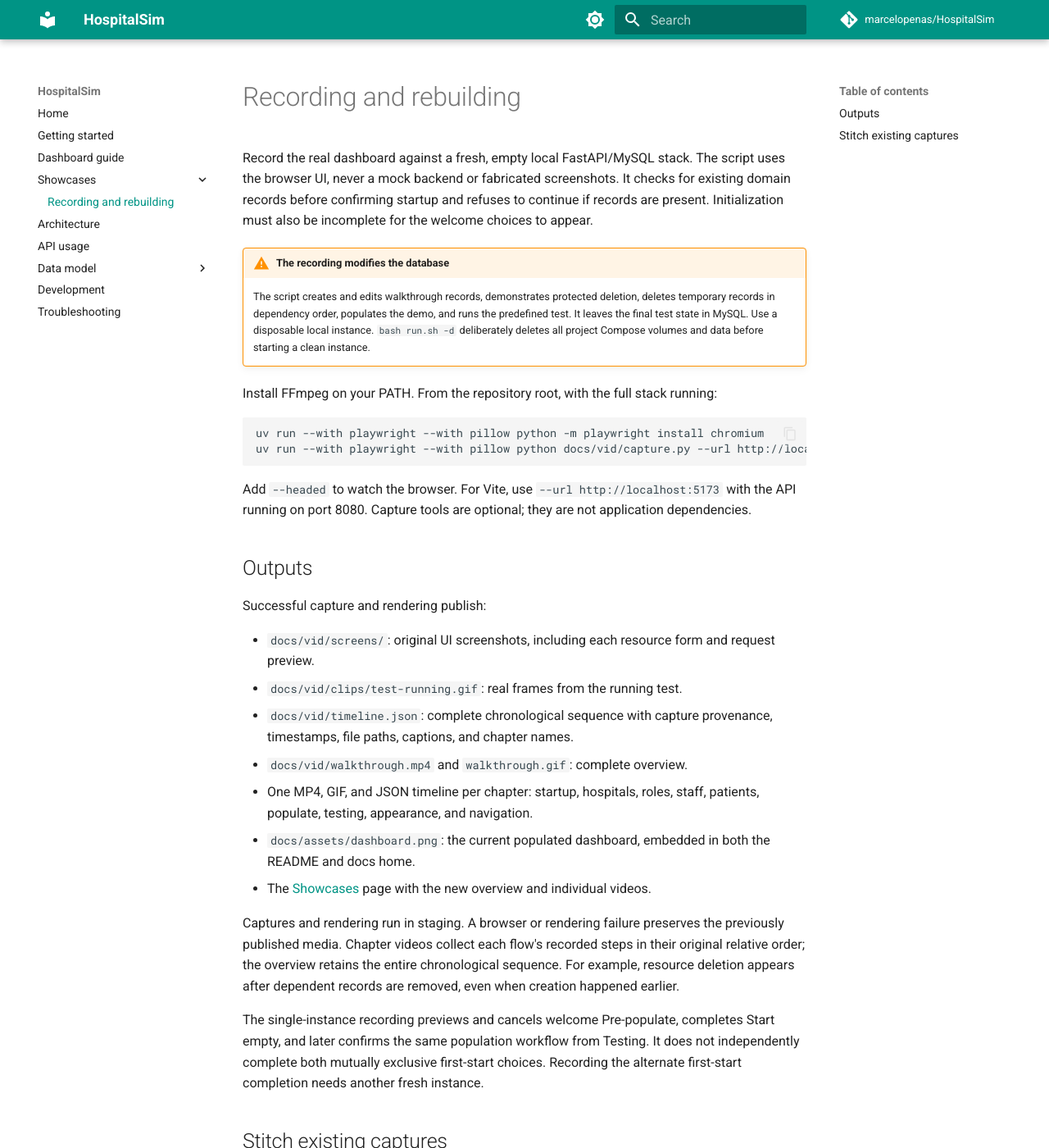
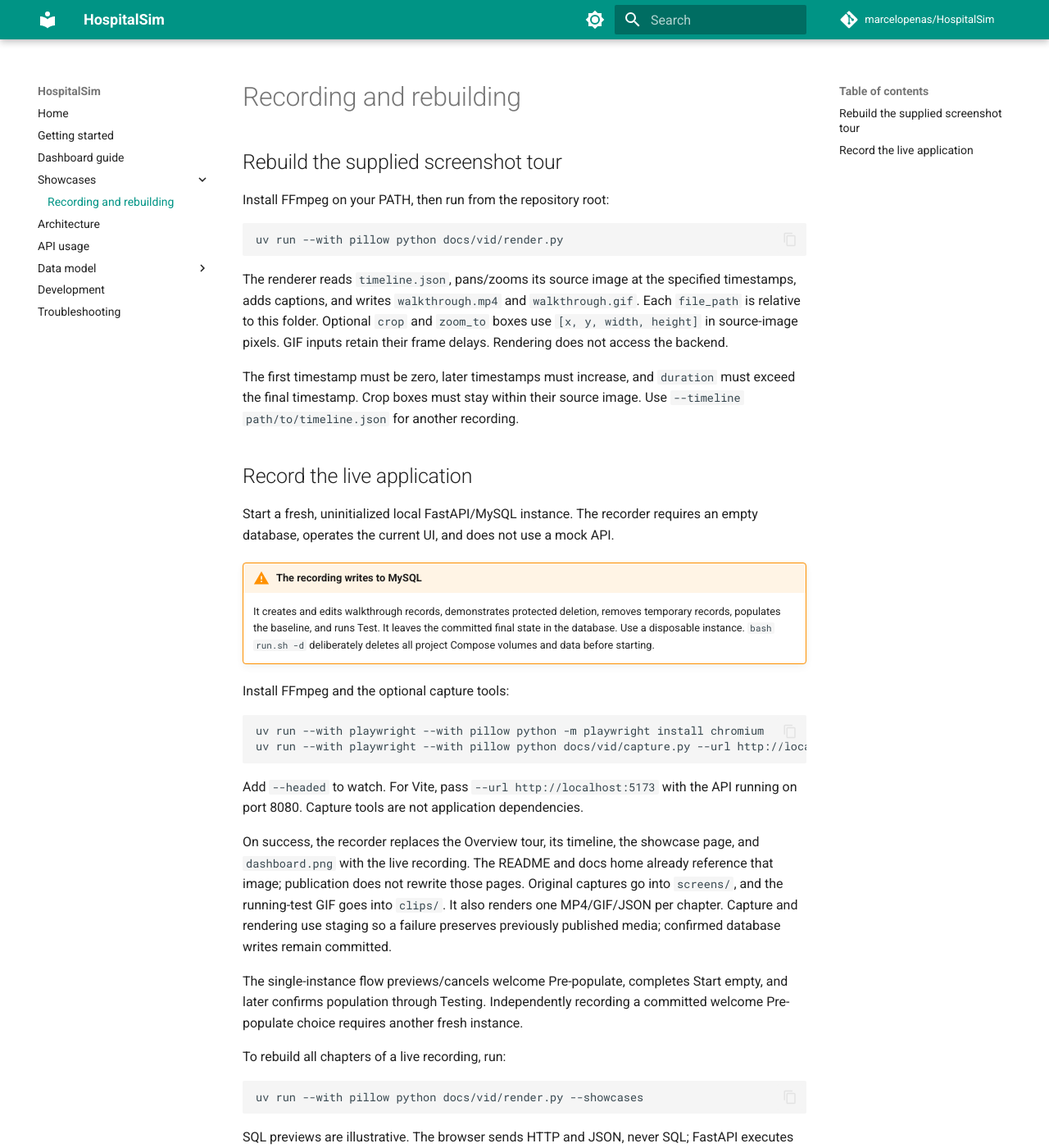
Before and after one commit to marcelopenas/HospitalSim, an MkDocs documentation site: the page built from docs/vid/recording.md, in a window 1280 px wide and 1400 px high. Shown: the whole window at 82% size. Built offline with MkDocs 1.6.1 and Material for MkDocs 9.7.7, drawn with Linux system fonts in a browser that asks for light colours; comment, search, counter and statistics services are not loaded; some of the changed text lies outside the part shown.

Commit message:
New video demo in docs

````diff
--- a/docs/vid/index.md
+++ b/docs/vid/index.md
@@ -1,23 +1,26 @@
 # Showcases
 
-This section is reserved for recordings of the current dashboard connected to FastAPI and MySQL. The earlier interface video has been removed from this page because it does not represent the current UI. Current recordings and a replacement dashboard screenshot have not yet been captured.
+## Current dashboard Overview
 
-## Flows
+This 54-second tour uses the dashboard screenshot supplied with this version. Camera movement highlights the navigation, metrics, care assignments, Testing entry point, patient profiles, appearance controls, and documentation links. It does not record browser clicks, CRUD operations, or a running test.
 
-| Showcase | What the recording covers |
-| --- | --- |
-| Startup | Both welcome options, the Pre-populate write preview and cancellation, Start empty confirmation, and the empty dashboard |
-| Hospitals | Create name/location/capacity, review POST, edit location and review PATCH, read response JSON, protected deletion, and successful deletion after dependencies are removed |
-| Roles | Create and edit names/descriptions and access type, request previews, individual reads, and deletion after staff references are removed |
-| Staff | Name fields, admission DATE, UTC check-in DATETIME, decimal salary, hospital selection, role checkboxes, create/edit/read previews and responses, and deletion after patient references are removed |
-| Patients | Default profile and optional upload control, names, birth date, hospital and optional staff selection, create/edit/read previews and responses, search, and deletion |
-| Populate | Concrete INSERT/UPDATE/DELETE and relationship writes, confirmation, and the verified persisted baseline |
-| Testing | Missing-baseline popup, story and request/SQL review, run, pause, next hour, speed, resume, completion, final records, and end session |
-| Appearance | Visible Dark mode switch, saved manual preference, automatic browser appearance before a saved override, and bottom connection/profile area |
-| Navigation | Sidebar scroll-to-top, hospital filtering, refresh request preview, request log, and documentation/Swagger links |
+<video controls preload="metadata" width="100%" poster="dashboard.png">
+  <source src="walkthrough.mp4" type="video/mp4">
+  Your browser can download the video using the link below.
+</video>
 
-The capture script generates a complete overview and separate MP4/GIF videos for these flows. Each video has a JSON timeline with timestamps, file paths, and captions. Once capture and rendering succeed, the generated videos replace this status page and the same dashboard screenshot is added to the README and documentation home.
+[MP4 video](walkthrough.mp4) · [Animated GIF](walkthrough.gif) · [Timestamped JSON](timeline.json) · [Source screenshot](dashboard.png)
 
-The welcome Pre-populate preview is recorded without committing that choice. Population is then executed through Testing after the Start empty flow. A separate fresh instance is needed to independently record committing Pre-populate directly from the welcome page; that alternate startup completion is not covered by this single-instance recording.
+The timeline records each frame's timestamp, file path, caption, and camera crop. Its source metadata identifies the supplied screenshot and its SHA-256 digest. Rebuilding this tour sends no API requests.
 
-[Recording and rebuilding](recording.md)
+## Live workflow recordings
+
+The optional [recorder](recording.md) drives a fresh local instance through:
+
+- Start empty and the welcome Pre-populate preview.
+- Hospital, role, staff, and patient CRUD forms, individual reads, and JSON/SQL reviews.
+- Search, hospital filtering, protected deletion, and dependent-record cleanup.
+- Populate, Test prerequisites, the ordered test, playback controls, and verified final records.
+- Automatic browser theme, manual dark/light overrides, refresh, and header links.
+
+The recorder produces a complete overview plus separate chapter videos after a successful run. See the [Dashboard guide](../dashboard.md) for the full operating flow and field descriptions.
--- a/docs/vid/recording.md
+++ b/docs/vid/recording.md
@@ -1,43 +1,41 @@
 # Recording and rebuilding
 
-Record the real dashboard against a fresh, empty local FastAPI/MySQL stack. The script uses the browser UI, never a mock backend or fabricated screenshots. It checks for existing domain records before confirming startup and refuses to continue if records are present. Initialization must also be incomplete for the welcome choices to appear.
+## Rebuild the supplied screenshot tour
 
-!!! warning "The recording modifies the database"
-    The script creates and edits walkthrough records, demonstrates protected deletion, deletes temporary records in dependency order, populates the demo, and runs the predefined test. It leaves the final test state in MySQL. Use a disposable local instance. `bash run.sh -d` deliberately deletes all project Compose volumes and data before starting a clean instance.
+Install FFmpeg on your PATH, then run from the repository root:
 
-Install FFmpeg on your PATH. From the repository root, with the full stack running:
+```bash
+uv run --with pillow python docs/vid/render.py
+```
+
+The renderer reads `timeline.json`, pans/zooms its source image at the specified timestamps, adds captions, and writes `walkthrough.mp4` and `walkthrough.gif`. Each `file_path` is relative to this folder. Optional `crop` and `zoom_to` boxes use `[x, y, width, height]` in source-image pixels. GIF inputs retain their frame delays. Rendering does not access the backend.
+
+The first timestamp must be zero, later timestamps must increase, and `duration` must exceed the final timestamp. Crop boxes must stay within their source image. Use `--timeline path/to/timeline.json` for another recording.
+
+## Record the live application
+
+Start a fresh, uninitialized local FastAPI/MySQL instance. The recorder requires an empty database, operates the current UI, and does not use a mock API.
+
+!!! warning "The recording writes to MySQL"
+    It creates and edits walkthrough records, demonstrates protected deletion, removes temporary records, populates the baseline, and runs Test. It leaves the committed final state in the database. Use a disposable instance. `bash run.sh -d` deliberately deletes all project Compose volumes and data before starting.
+
+Install FFmpeg and the optional capture tools:
 
 ```bash
 uv run --with playwright --with pillow python -m playwright install chromium
 uv run --with playwright --with pillow python docs/vid/capture.py --url http://localhost:3000
 ```
 
-Add `--headed` to watch the browser. For Vite, use `--url http://localhost:5173` with the API running on port 8080. Capture tools are optional; they are not application dependencies.
+Add `--headed` to watch. For Vite, pass `--url http://localhost:5173` with the API running on port 8080. Capture tools are not application dependencies.
 
-## Outputs
+On success, the recorder replaces the Overview tour, its timeline, the showcase page, and `dashboard.png` with the live recording. The README and docs home already reference that image; publication does not rewrite those pages. Original captures go into `screens/`, and the running-test GIF goes into `clips/`. It also renders one MP4/GIF/JSON per chapter. Capture and rendering use staging so a failure preserves previously published media; confirmed database writes remain committed.
 
-Successful capture and rendering publish:
+The single-instance flow previews/cancels welcome Pre-populate, completes Start empty, and later confirms population through Testing. Independently recording a committed welcome Pre-populate choice requires another fresh instance.
 
-- `docs/vid/screens/`: original UI screenshots, including each resource form and request preview.
-- `docs/vid/clips/test-running.gif`: real frames from the running test.
-- `docs/vid/timeline.json`: complete chronological sequence with capture provenance, timestamps, file paths, captions, and chapter names.
-- `docs/vid/walkthrough.mp4` and `walkthrough.gif`: complete overview.
-- One MP4, GIF, and JSON timeline per chapter: startup, hospitals, roles, staff, patients, populate, testing, appearance, and navigation.
-- `docs/assets/dashboard.png`: the current populated dashboard, embedded in both the README and docs home.
-- The [Showcases](index.md) page with the new overview and individual videos.
-
-Captures and rendering run in staging. A browser or rendering failure preserves the previously published media. Chapter videos collect each flow's recorded steps in their original relative order; the overview retains the entire chronological sequence. For example, resource deletion appears after dependent records are removed, even when creation happened earlier.
-
-The single-instance recording previews and cancels welcome Pre-populate, completes Start empty, and later confirms the same population workflow from Testing. It does not independently complete both mutually exclusive first-start choices. Recording the alternate first-start completion needs another fresh instance.
-
-## Stitch existing captures
-
-The renderer does not start the app or send API requests. It stitches the captured images and GIFs using their timestamps and captions:
+To rebuild all chapters of a live recording, run:
 
 ```bash
 uv run --with pillow python docs/vid/render.py --showcases
 ```
 
-Without `--showcases`, it rebuilds only the overview. Use `--timeline path/to/timeline.json` for a different recording. Media paths must stay inside the timeline's directory. The first timestamp must be zero, subsequent timestamps must increase, and `duration` must be greater than the final timestamp. GIF frame delays are retained within each allotted interval.
-
-SQL previews are demo examples only: the browser sends HTTP and JSON, never SQL. FastAPI validates the request and executes parameterized ORM queries. The examples illustrate likely database changes, not an exact execution log.
+SQL previews are illustrative. The browser sends HTTP and JSON, never SQL; FastAPI executes parameterized ORM queries.
--- a/pyproject.toml
+++ b/pyproject.toml
@@ -9,10 +9,7 @@ authors = [
 requires-python = ">=3.14"
 dependencies = [
     "fastapi[standard]>=0.143.1",
-    "markdown-grid-tables>=0.6.0",
-    "mkdocs-badges>=0.6.0",
     "mkdocs-material>=9.7.7",
-    "mkdocs-toggle-sidebar-plugin>=0.1.2",
     "pymysql[rsa]>=1.1.1",
     "sqlmodel>=0.0.48",
 ]
````
Also changed, not shown: README.md (+41 -107 lines), docs/development.md (+2 -2 lines), docs/index.md (+2 -2 lines), docs/vid/capture.py (+0 -30 lines), docs/vid/render.py (+33 -3 lines), docs/vid/timeline.json (+147 -25 lines), requirements.txt (+1 -13 lines), docs/vid/dashboard.png (added), 6 other files.
